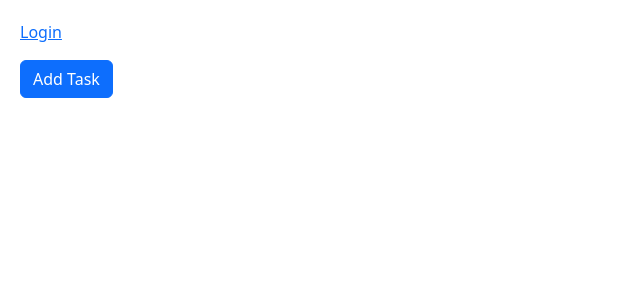
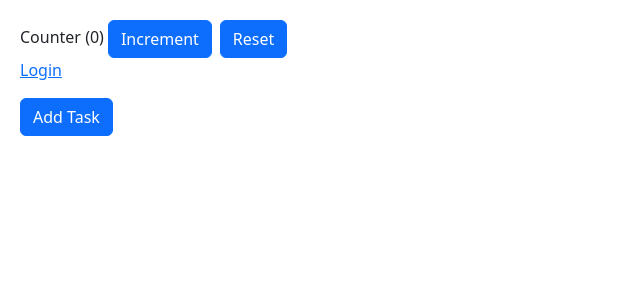
Before and after one commit to meekbronsen/react-app, a React (Vite) app: page / in a window 1280 px wide. Shown: the top 300 px of the page, without its empty margins (0-640 px from the left). Built offline with nearby package versions, Linux system fonts and the light colour scheme.

Commit message:
Manage State using Zustand

```diff
--- a/package.json
+++ b/package.json
@@ -20,7 +20,8 @@
     "react-dom": "^18.2.0",
     "react-icons": "^4.10.1",
     "styled-components": "^6.0.7",
-    "zod": "^3.22.2"
+    "zod": "^3.22.2",
+    "zustand": "^4.4.3"
   },
   "devDependencies": {
     "@types/react": "^18.2.15",
--- a/src/App.tsx
+++ b/src/App.tsx
@@ -2,14 +2,16 @@
 import { TaskList } from "./state-management/tasks";
 import AuthProvider from "./state-management/auth/AuthProvider";
 import {TasksProvider} from "./state-management/tasks";
+import Counter from "./state-management/counter/Counter";
 
 function App() {
   return (
     <>
       <AuthProvider>
         <TasksProvider>
-          <LoginStatus />
-          <TaskList />
+          <Counter/>
+          <LoginStatus/>
+          <TaskList/>
         </TasksProvider>
       </AuthProvider>
     </>
--- a/src/state-management/auth/index.ts
+++ b/src/state-management/auth/index.ts
@@ -1,4 +1,3 @@
-
 
 export {default as AuthProvider} from './AuthProvider';
 export {default as LoginStatus} from './LoginStatus';
--- a/src/state-management/Counter.tsx
+++ b/src/state-management/counter/Counter.tsx
@@ -1,20 +1,20 @@
 import { useReducer } from 'react';
-import counterReducer from './reducers/counterReducer';
+import useCounterStore from './store';
 
 const Counter = () => {
-  const [value, dispatch] = useReducer(counterReducer, 0);
+ const { counter, increment, reset } = useCounterStore();
 
   return (
     <div>
-      Counter ({value})
+      Counter ({counter})
       <button
-        onClick={() => dispatch({type:"INCREMENT"})}
+        onClick={() => increment()}
         className="btn btn-primary mx-1"
       >
         Increment
       </button>
       <button
-        onClick={() => dispatch({type:"RESET"})}
+        onClick={() => reset()}
         className="btn btn-primary mx-1"
       >
         Reset
--- /dev/null
+++ b/src/state-management/counter/store.ts
@@ -0,0 +1,24 @@
+// Managing the state of counter using zustand.
+
+import { create } from "zustand";
+
+// Create a store for managing the state of our counter
+
+// Create the shape of the store
+interface CounterStore {
+    counter: number; // The state
+    increment: () => void; // The dispatch
+    reset: () => void;
+}
+
+// Create takes a functions as an argument
+// Create returns a custom hook.
+const useCounterStore = create<CounterStore>((set) => {
+    // In this object we implement our store.
+    return {
+        counter: 0,
+        increment: () => set(store => ({ counter: store.counter + 1 })), // set takes the current state and returns the next state
+        reset: () => set(() => ({counter: 0}))
+}})
+
+export default useCounterStore;
```
Also changed, not shown: src/state-management/reducers/counterReducer.ts (deleted, +0 -11 lines), 1 other file (tests, documents, lock files or other folders).
